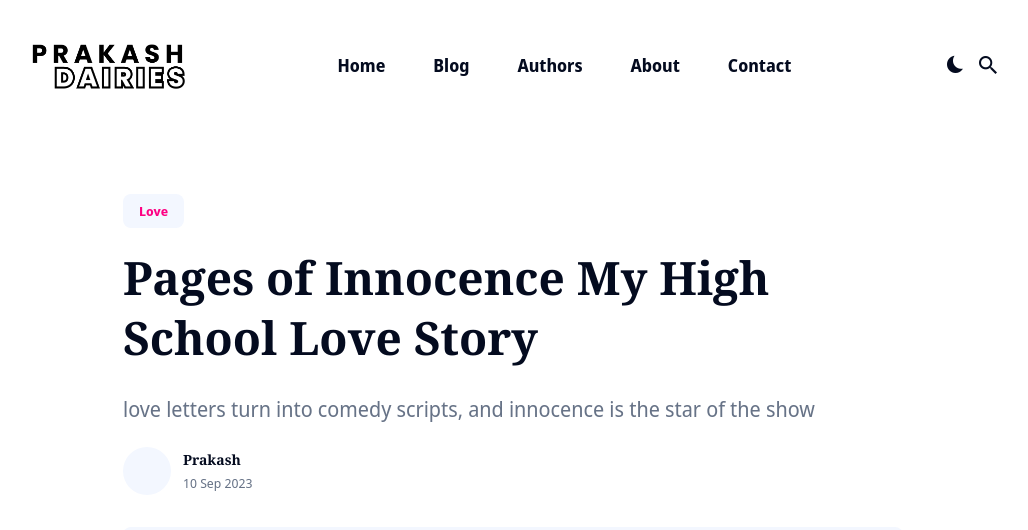
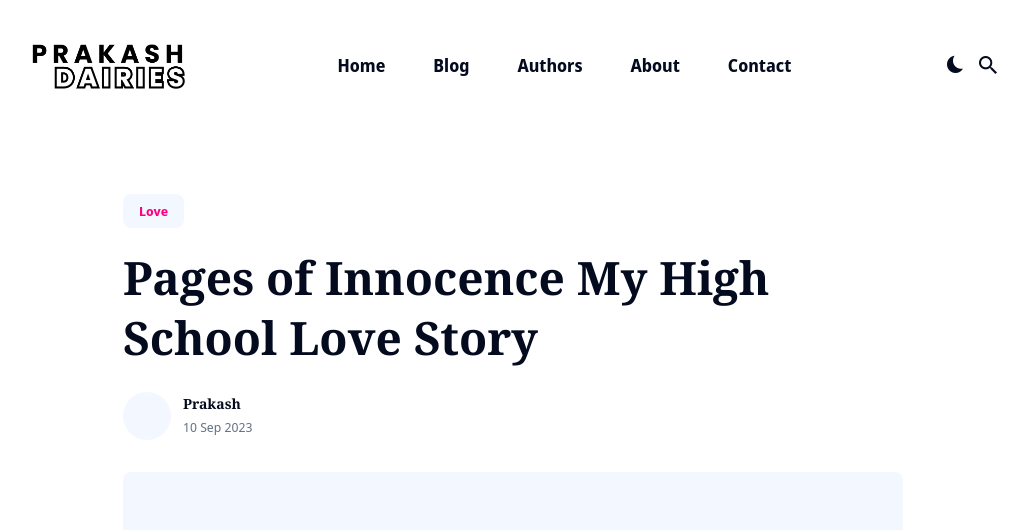
Before and after one commit to PrakasRavichandran/dairy-blog, a Jekyll site: the page built from _posts/2023-09-10-my-high-school-love-story.markdown, in a window 1280 px wide and 900 px high. Shown: the top 530 px of the window, without its empty margins (127-1155 px from the left). Built offline with Jekyll 4.4.1, drawn with Linux system fonts in a browser that asks for light colours; nearby versions of some CDN libraries.

Commit message:
Update 2023-09-10-my-high-school-love-story.markdown

```diff
--- a/_posts/2023-09-10-my-high-school-love-story.markdown
+++ b/_posts/2023-09-10-my-high-school-love-story.markdown
@@ -1,7 +1,7 @@
 ---
 layout: post
 title:  Pages of Innocence My High School Love Story
-description: love letters turn into comedy scripts, and innocence is the star of the show
+description:
 date:   2023-09-10 22:15:35 +0300
 author: prakash
 image:  '/images/00.jpg'
```
